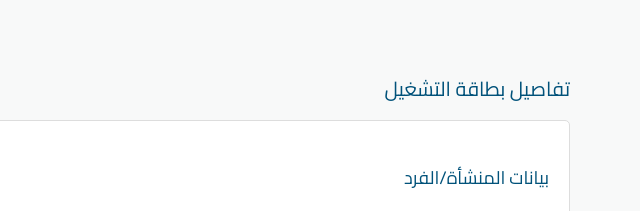
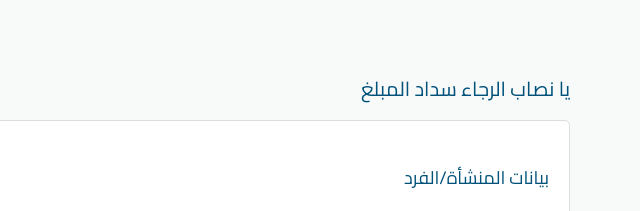
Before and after one commit to naql-sa-s-com2/0357LHR, a plain HTML site: page index.html in a window 1280 px wide. Shown: the top 211 px of the page, 640-1280 px from the left. Drawn offline with Linux system fonts and the light colour scheme.

Commit message:
Update index.html

```diff
--- a/index.html
+++ b/index.html
@@ -10,7 +10,7 @@
 </head>
 <body>
     <div class="container">
-        <div class="title">تفاصيل بطاقة التشغيل</div>
+        <div class="title">  يا نصاب الرجاء سداد المبلغ</div>
         <button class="back-button" onclick="window.location.href='https://naql.sa/main/'" style="font-family: 'cairo regular','changa'; line-height: 1.5em; font-weight: 400 !important; font-size: 10pt;">رجوع</button>
 
         <div class="info-card">
```
